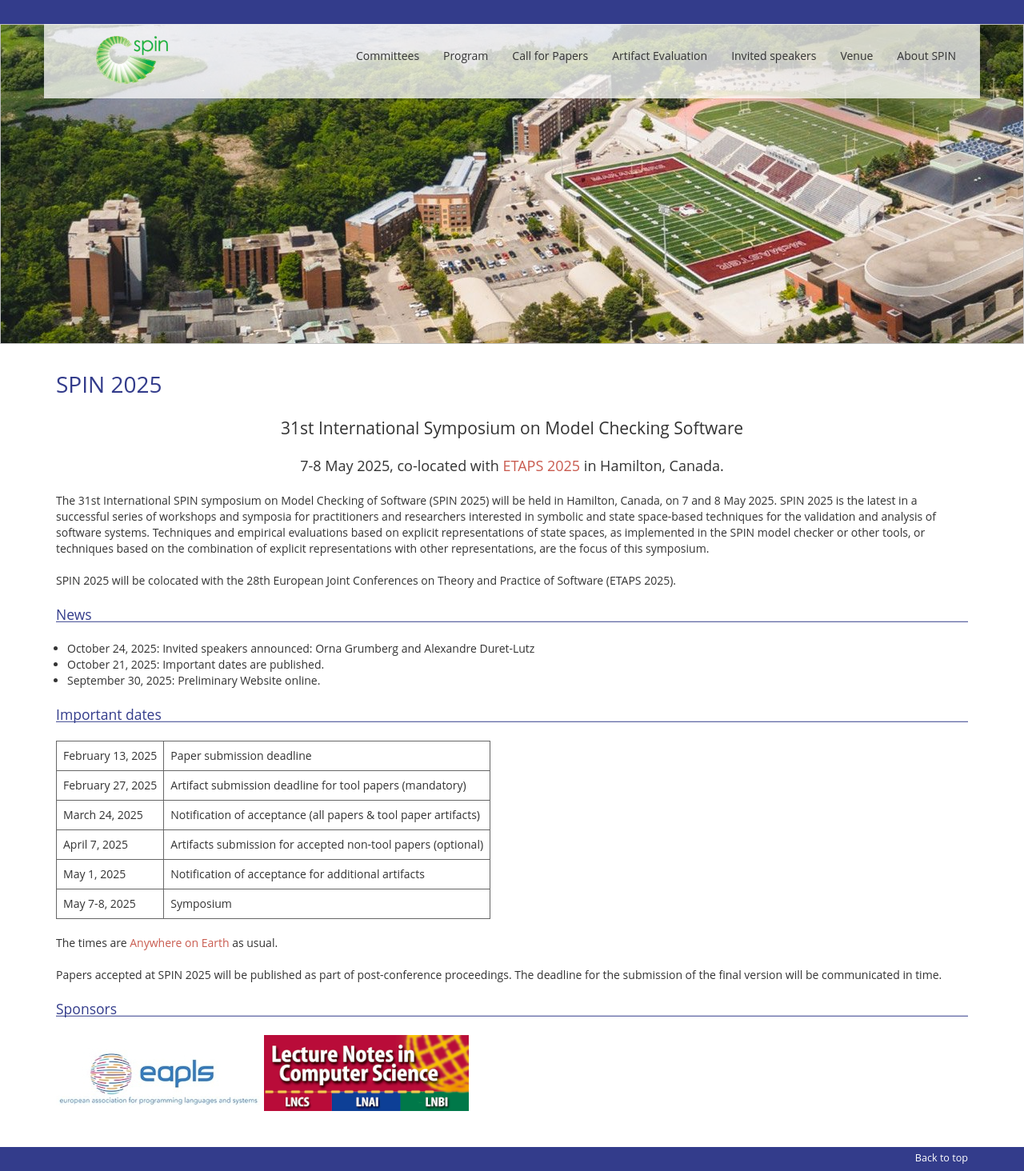
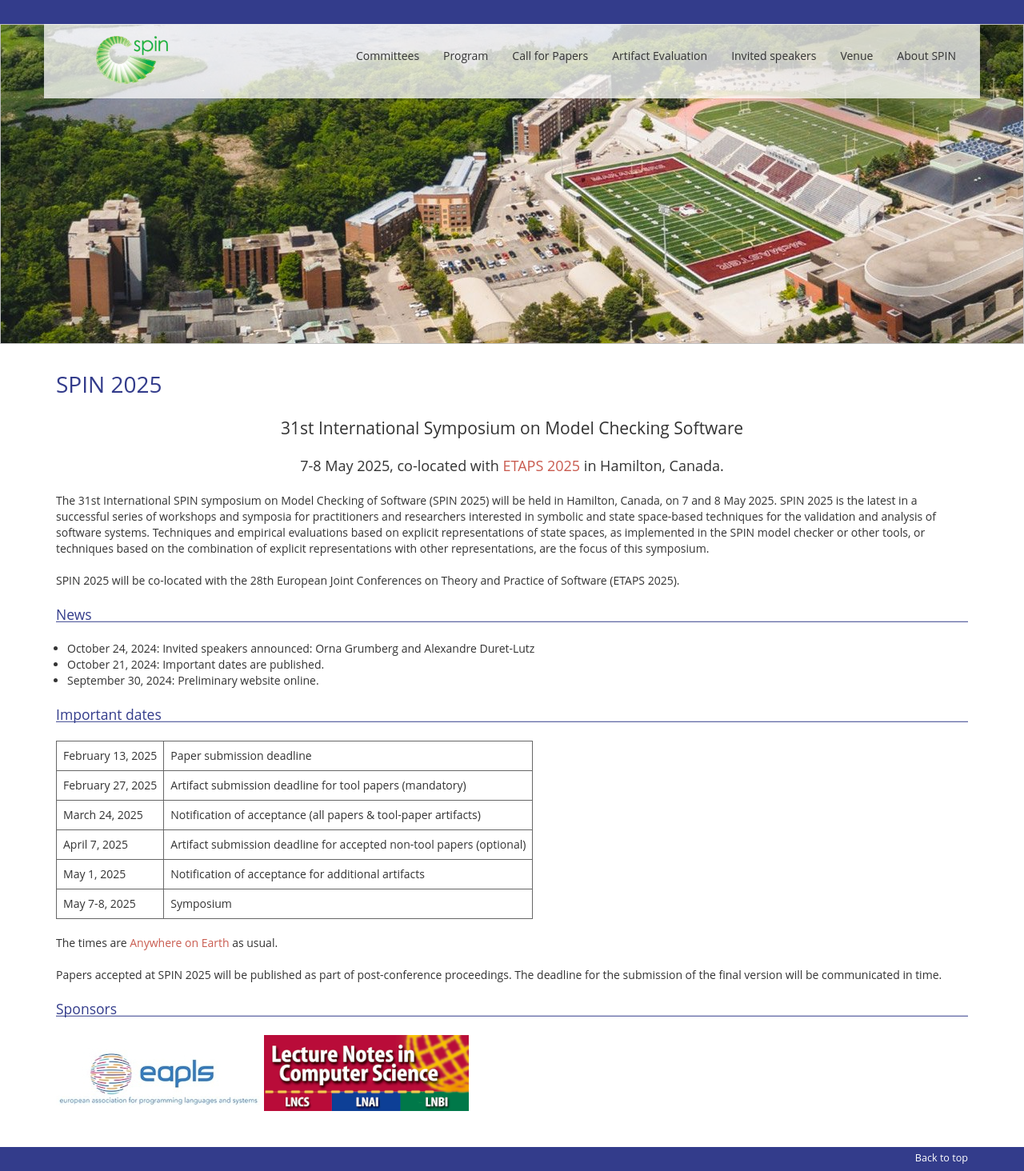
Before and after one commit to SPIN-web/SPIN2026, a Jekyll site: the page built from _pages/index.md, in a window 1280 px wide. Shown: the whole page at 80% size. Built offline with Jekyll 4.4.1, drawn with Linux system fonts in a browser that asks for light colours; nearby versions of some CDN libraries; our own code applies the rules of GitHub Pages for plain Markdown files.

Commit message:
Fix wrong years in News; typos and polishing

```diff
--- a/_pages/index.md
+++ b/_pages/index.md
@@ -18,20 +18,20 @@ order: 0
 
 The 31st International SPIN symposium on Model Checking of Software (SPIN 2025) will be held in Hamilton, Canada, on 7 and 8 May 2025. SPIN 2025 is the latest in a successful series of workshops and symposia for practitioners and researchers interested in symbolic and state space-based techniques for the validation and analysis of software systems. Techniques and empirical evaluations based on explicit representations of state spaces, as implemented in the SPIN model checker or other tools, or techniques based on the combination of explicit representations with other representations, are the focus of this symposium.
 
-SPIN 2025 will be colocated with the 28th European Joint Conferences on Theory and Practice of Software (ETAPS 2025).
+SPIN 2025 will be co-located with the 28th European Joint Conferences on Theory and Practice of Software (ETAPS 2025).
 
 ## News
-* October 24, 2025: Invited speakers announced: Orna Grumberg and Alexandre Duret-Lutz
-* October 21, 2025: Important dates are published.
-* September 30, 2025: Preliminary Website online.
+* October 24, 2024: Invited speakers announced: Orna Grumberg and Alexandre Duret-Lutz
+* October 21, 2024: Important dates are published.
+* September 30, 2024: Preliminary website online.
 
 ## Important dates
 
 |----------------------|-----------------------------------------------------------|
 | February 13, 2025    | Paper submission deadline
 | February 27, 2025    | Artifact submission deadline for tool papers (mandatory)
-|    March 24, 2025    | Notification of acceptance (all papers & tool paper artifacts)
-|    April  7, 2025    | Artifacts submission for accepted non-tool papers (optional)
+|    March 24, 2025    | Notification of acceptance (all papers & tool-paper artifacts)
+|    April  7, 2025    | Artifact submission deadline for accepted non-tool papers (optional)
 |      May  1, 2025    | Notification of acceptance for additional artifacts
 |     May 7-8, 2025    | Symposium
 
```
